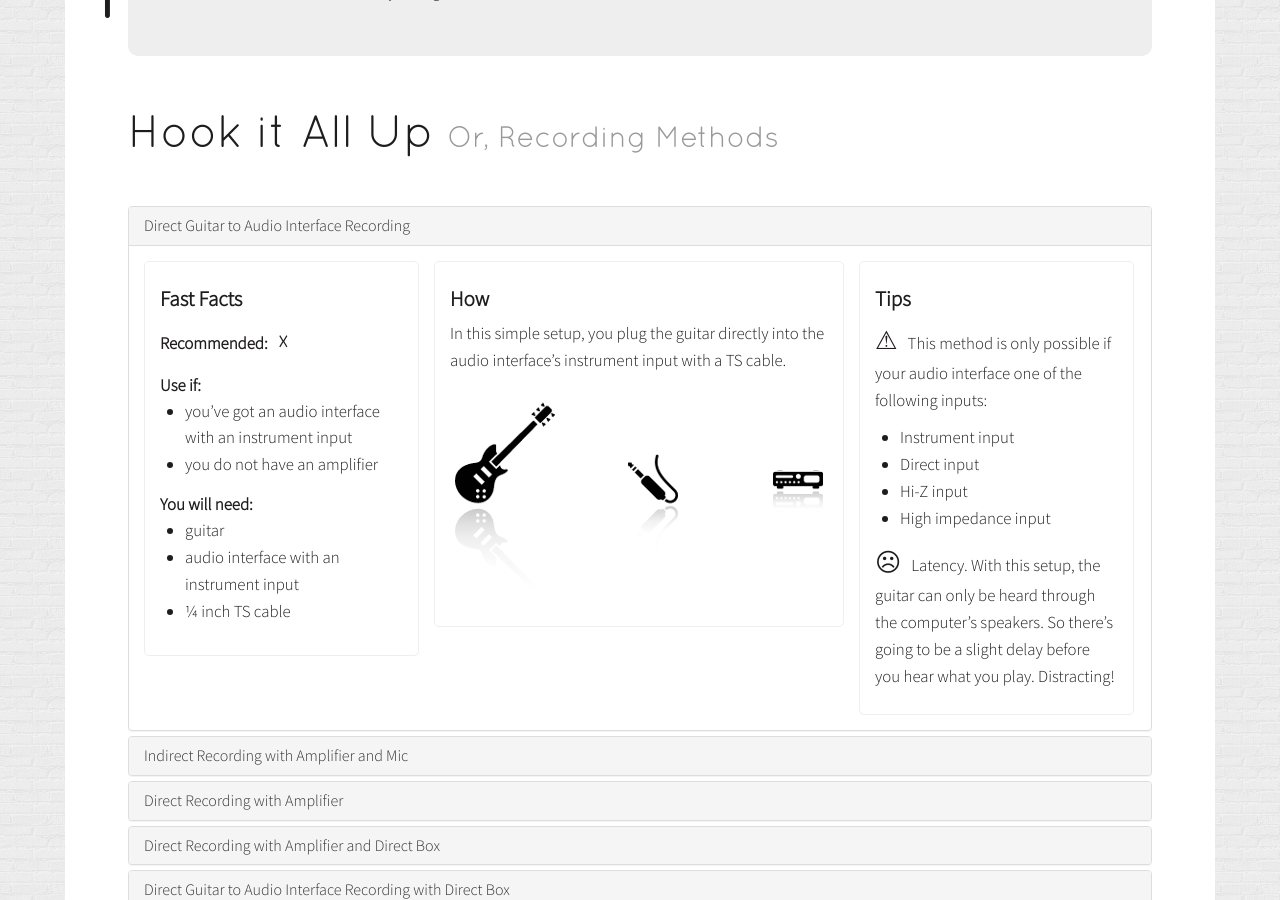
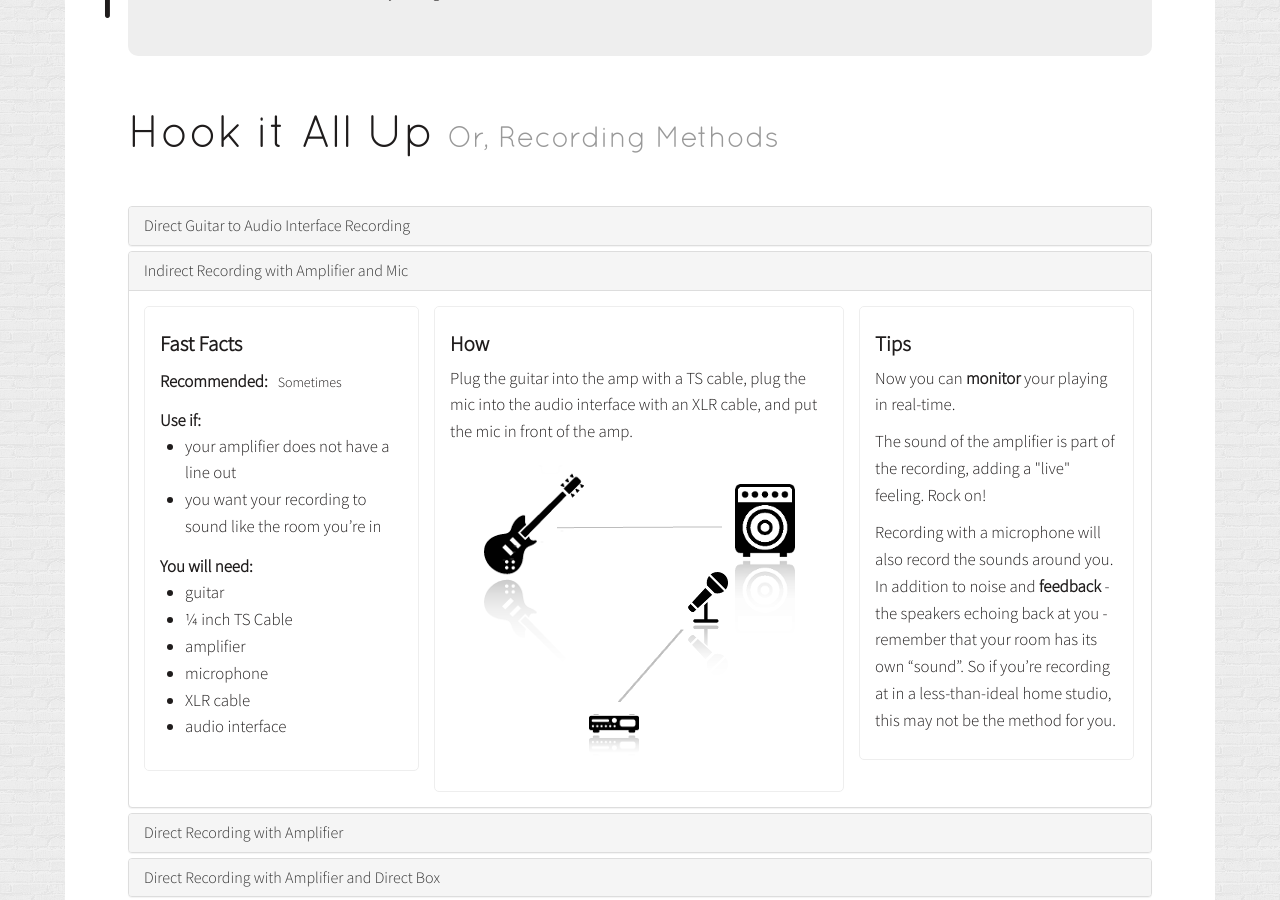
Before and after one commit to mariya/musicproduction, a Jekyll site: the page built from _posts/2014-02-05-pickup-connections.markdown, in a window 1280 px wide and 900 px high, scrolled down 1073 px. Built offline with Jekyll 4.4.1, drawn with Linux system fonts in a browser that asks for light colours; Markdown is read by kramdown in place of the engine named in the settings.

Commit message:
Illustrate method 2

```diff
--- a/_posts/2014-02-05-pickup-connections.markdown
+++ b/_posts/2014-02-05-pickup-connections.markdown
@@ -171,7 +171,7 @@ categories: tutorials
               </a>
             </h4>
           </div>
-          <div id="methods-direct-guitar-to-audio-interface-recording" class="panel-collapse collapse in">
+          <div id="methods-direct-guitar-to-audio-interface-recording" class="panel-collapse collapse">
             <div class="panel-body">
               <section>
                 <h5>Fast Facts</h5>
@@ -224,7 +224,7 @@ categories: tutorials
               </a>
             </h4>
           </div>
-          <div id="methods-indirect-recording-with-amplifier-and-mic" class="panel-collapse collapse">
+          <div id="methods-indirect-recording-with-amplifier-and-mic" class="panel-collapse collapse in">
             <div class="panel-body">
               <section>
                 <h5>Fast Facts</h5>
@@ -246,7 +246,7 @@ categories: tutorials
                       <li>¼ inch TS Cable</li>
                       <li>amplifier</li>
                       <li>microphone</li>
-                      <li>XLR cabl</li>
+                      <li>XLR cable</li>
                       <li>audio interface</li>
                     </ul>
                   </div>
@@ -255,6 +255,7 @@ categories: tutorials
               <section class="how">
                 <h5>How</h5>
                 <p>Plug the guitar into the amp with a TS cable, plug the mic into the audio interface with an XLR cable, and put the mic in front of the amp.</p>
+                <img src="/images/method2.png" alt="Indirect Recording with Amplifier and Mic" title="Indirect Recording with Amplifier and Mic">
               </section>
               <section class="tips">
                 <h5>Tips</h5>
```
Also changed, not shown: images/method2.png (added).
